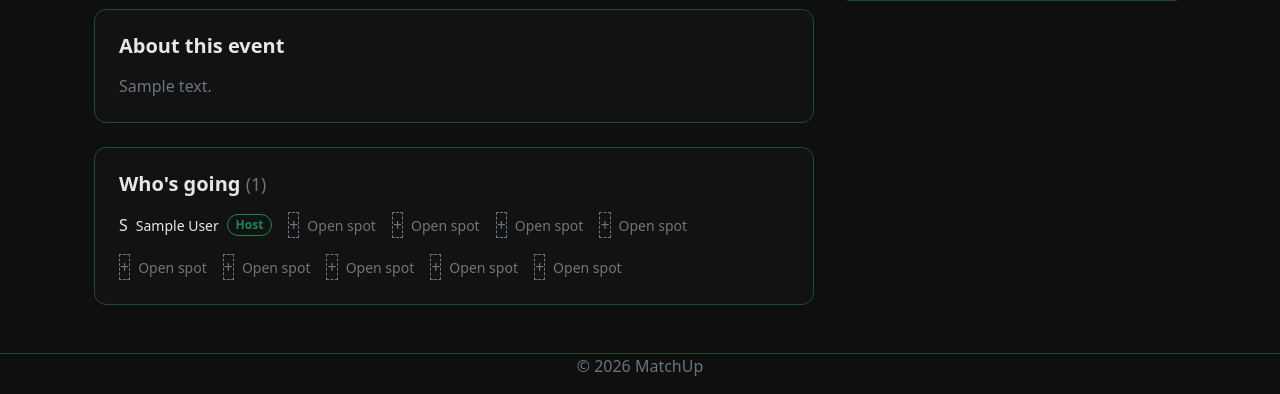
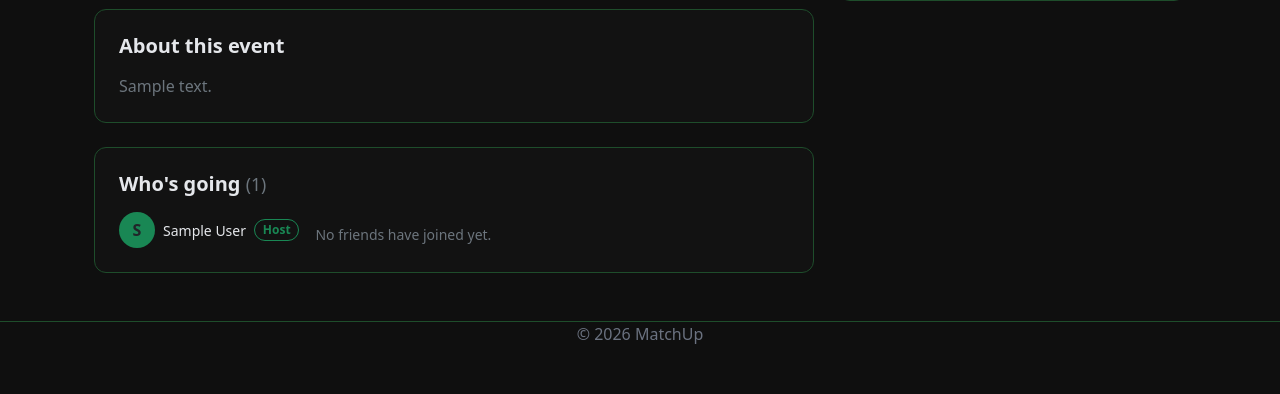
Before and after one commit to Joelolpop/CITS3403-Agile_Web_Dev-Sports_Matchmaking, a Flask app: page /events/1 in a window 1280 px wide. Shown: the part 461-855 px from the top of the page. After the commit the page ends 805 px from the top, so only its background shows below. Run offline with Flask 3, Linux system fonts and the light colour scheme; a user stored in the database is signed in; tables that the repository leaves empty hold one stand-in row (values such as "Sample post").

Commit message:
show host and friends in who's going section on event view page instead of empty spots

```diff
--- a/app/routes.py
+++ b/app/routes.py
@@ -478,7 +478,23 @@ def event_view(event_id):
         user_id=current_user.user_id
     ).first() is not None
 
-    return render_template("event_view.html", event=event, user_has_joined=user_has_joined)
+    friends = Friends.query.filter_by(user_id=current_user.user_id).all()
+    friend_ids = {f.friend_id for f in friends}
+
+    host_attendee = None
+    friend_attendees = []
+    for a in event.members:
+        if a.is_host:
+            host_attendee = a
+        elif a.user_id in friend_ids:
+            friend_attendees.append(a)
+
+    visible_attendees = []
+    if host_attendee:
+        visible_attendees.append(host_attendee)
+    visible_attendees += friend_attendees[:4]
+
+    return render_template("event_view.html", event=event, user_has_joined=user_has_joined, friend_ids=friend_ids, visible_attendees=visible_attendees)
 
 @main.route("/events/<int:event_id>/join")
 @login_required
--- a/app/templates/event_view.html
+++ b/app/templates/event_view.html
@@ -70,9 +70,9 @@
             </h5>
             <div class="d-flex flex-wrap gap-3 align-items-center">
 
-                {% for attendee in event.members %}
+                {% for attendee in visible_attendees %}
                 <div class="d-flex align-items-center gap-2">
-                    <div class=>{{ attendee.user.first_name[0] }}</div>
+                    <div class="rounded-circle bg-success text-dark d-flex align-items-center justify-content-center fw-bold" style="width:36px; height:36px;">{{ attendee.user.first_name[0] }}</div>
                     <span class="small">{{ attendee.user.first_name }} {{ attendee.user.last_name }}</span>
                     {% if attendee.is_host %}
                         <span class="badge text-success border border-success bg-transparent rounded-pill small">Host</span>
@@ -80,12 +80,9 @@
                 </div>
                 {% endfor %}
 
-                {% for i in range(event.spots_total - event.spots_filled) %}
-                <div class="d-flex align-items-center gap-2">
-                    <div class=" bg-transparent border border-secondary text-secondary" style="border-style: dashed !important;">+</div>
-                    <span class="small text-secondary">Open spot</span>
-                </div>
-                {% endfor %}
+                {% if visible_attendees|length <= 1 %}
+                    <p class="text-secondary small mb-0 mt-2">No friends have joined yet.</p>
+                {% endif %}
 
             </div>
         </div>
```
